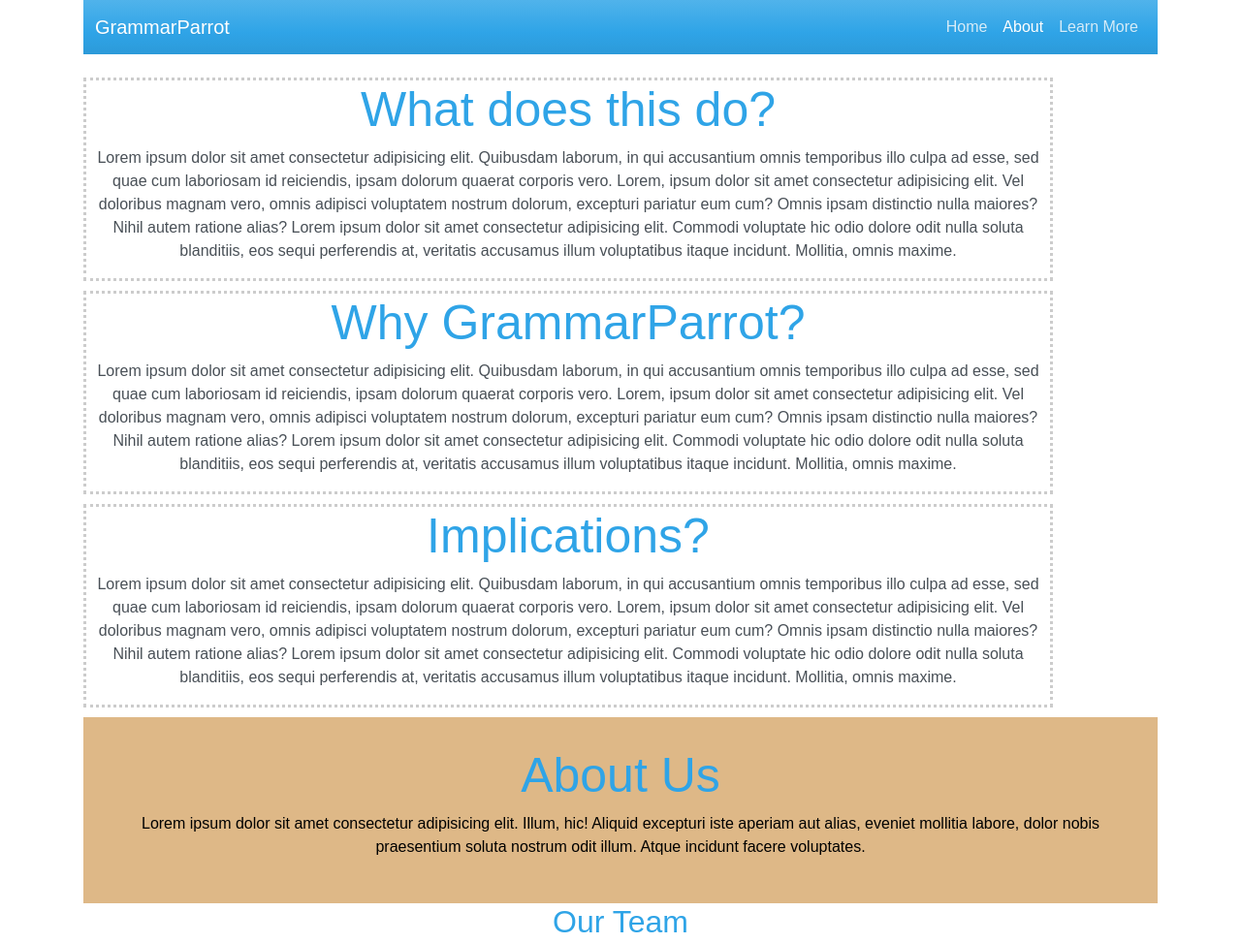
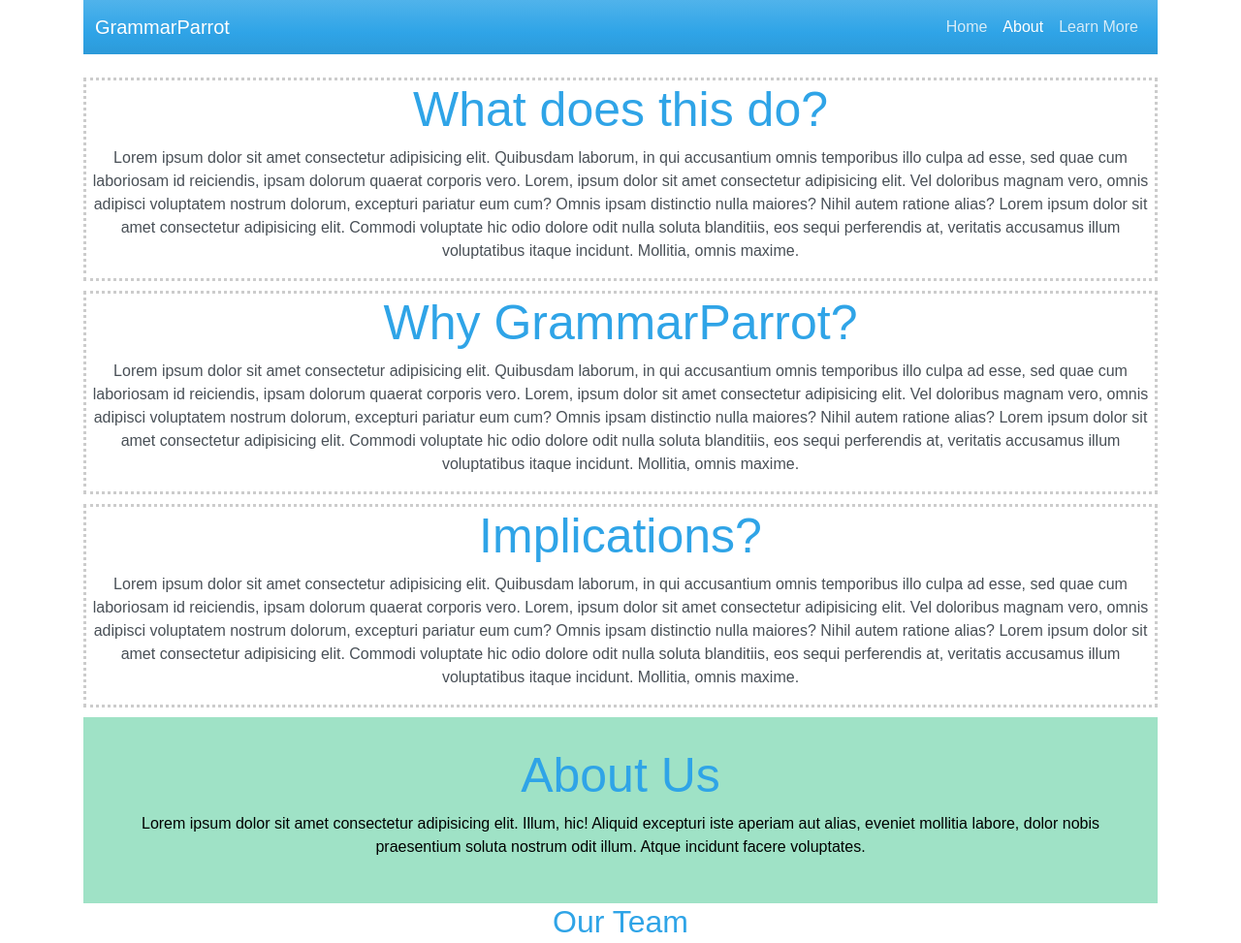
Before and after one commit to kumars38/grammar-parrot, a plain HTML site: page about.html in a window 1280 px wide. Shown: the top 973 px of the page at 97% size. Drawn offline with nearby package versions, Linux system fonts and the light colour scheme.

Commit message:
Update style.css

```diff
--- a/css/style.css
+++ b/css/style.css
@@ -33,7 +33,7 @@ body {
   .about-section {
     padding: 30px;
     text-align: center;
-    background-color: #DEB887;
+    background-color: #9fe2c6;
     color: black;
   }
 
@@ -70,19 +70,16 @@ body {
     .box1{
     border:3px dotted #ccc;
     margin-bottom: 10px;
-    width: 1000px;
     }
 
     .box2{
     border:3px dotted #ccc;
     margin-bottom: 10px;
-    width: 1000px;
     }
 
     .box3{
     border:3px dotted #ccc;
     margin-bottom: 10px;
-    width: 1000px;
     }
 
 
```
